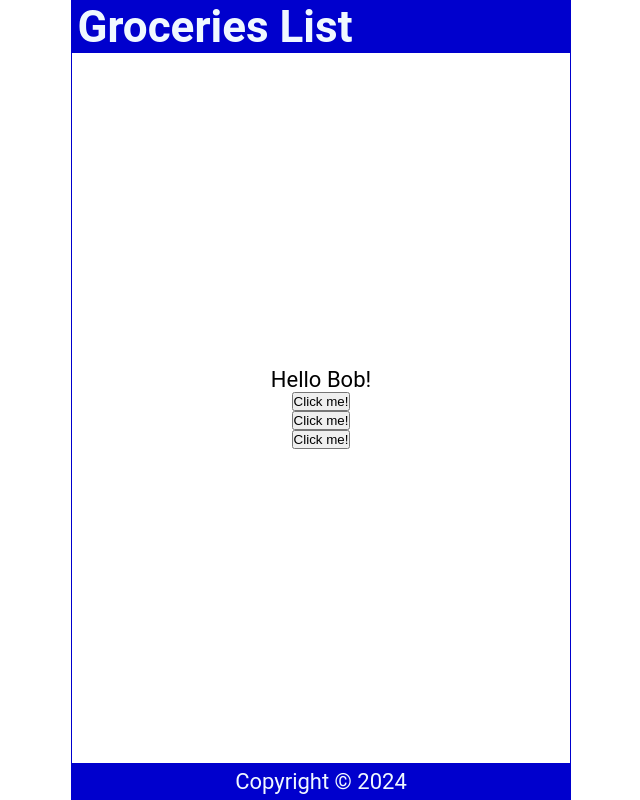
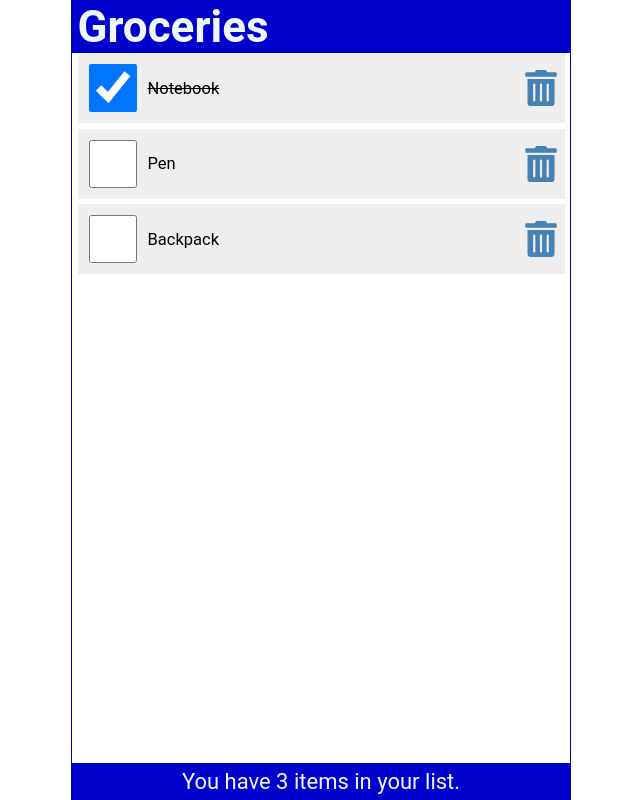
Before and after one commit to viktor-codes/01project, a React (Create React App) app: page / in a window 1280 px wide. Shown: the whole page, without its empty margins (319-959 px from the left). Built offline with nearby package versions, Linux system fonts and the light colour scheme; the HTML template or start-up script is replaced by a standard one.

Commit message:
Added ItemsList and LineItem components

```diff
--- a/package.json
+++ b/package.json
@@ -8,6 +8,7 @@
     "@testing-library/user-event": "^13.5.0",
     "react": "^18.3.1",
     "react-dom": "^18.3.1",
+    "react-icons": "^5.2.1",
     "react-scripts": "5.0.1",
     "web-vitals": "^2.1.4"
   },
--- a/src/App.js
+++ b/src/App.js
@@ -1,15 +1,50 @@
-import Header from './Header';
-import Content from './Content';
-import Footer from './Footer';
+import React from "react";
+import Header from "./Header";
+import Content from "./Content";
+import Footer from "./Footer";
+import { useState } from "react";
 
 function App() {
+  const [items, setItems] = useState([
+    {
+      id: 1,
+      checked: true,
+      item: "Notebook",
+    },
+    {
+      id: 2,
+      checked: false,
+      item: "Pen",
+    },
+    {
+      id: 3,
+      checked: false,
+      item: "Backpack",
+    },
+  ]);
+
+  const handleCheck = (id) => {
+    const listItems = items.map((item) =>
+      item.id === id ? { ...item, checked: !item.checked } : item
+    );
+    setItems(listItems);
+    localStorage.setItem("shoppingList", JSON.stringify(listItems));
+  };
+
+  const handleDelete = (id) => {
+    const listItems = items.filter((item) => item.id !== id);
+    setItems(listItems);
+    localStorage.setItem("shoppingList", JSON.stringify(listItems));
+  };
 
   return (
     <div className="App">
-      <Header />
-      <Content />
-      <Footer />
-
+      <Header title="Groceries"/>
+      <Content items={items}
+      handleCheck={handleCheck}
+      handleDelete={handleDelete}
+      />
+      <Footer length={items.length}/>
     </div>
   );
 }
--- a/src/Content.js
+++ b/src/Content.js
@@ -1,35 +1,19 @@
-import React from 'react'
+import ItemList from './ItemList';
 
-const Content = () => {
-    const handleNameChange = () => {
-      const names = ["Alice", "Bob", "Charlie", "David", "Eve"];
-      const int = Math.floor(Math.random() * names.length);
-      return names[int];
-    };
-
-    const handleClick = () => {
-      console.log("Button was clicked!");
-
-    }
-
-    const handleClick2 = (name) => {
-      console.log(`${name} was clicked!`);
-
-    }
-    const handleClick3 = (e) => {
-      console.log(e.target.innerText);
-
-    }
+const Content = ({ items, handleCheck, handleDelete }) => {
   return (
     <main>
-      <p onDoubleClick={handleClick}>
-        Hello {handleNameChange()}!
-      </p>
-      <button onClick={handleClick}>Click me!</button>
-      <button onClick={() => handleClick2("Viktor")}>Click me!</button>
-      <button onClick={(e) => handleClick3(e)}>Click me!</button>
+      {items.length ? (
+        <ItemList
+        items={items}
+        handleCheck={handleCheck}
+        handleDelete={handleDelete}
+        />
+      ) : (
+        <p style={{ marginTop: "2rem" }}>Your list is empty.</p>
+      )}
     </main>
-  )
-}
+  );
+};
 
 export default Content
--- a/src/Footer.js
+++ b/src/Footer.js
@@ -1,12 +1,10 @@
 import React from 'react'
 
-const Footer = () => {
-  const today = new Date();
-
+const Footer = ({length}) => {
   return (
     <footer>
         <p>
-            Copyright &copy; {today.getFullYear()}
+            {length ? `You have ${length} items in your list.` : "Your list is empty."}
         </p>
     </footer>
   )
--- a/src/Header.js
+++ b/src/Header.js
@@ -1,11 +1,12 @@
 import React from 'react'
 
-const Header = () => {
+const Header = ({title}) => {
   return (
     <header>
-        <h1>Groceries List</h1>
+        <h1>{title}</h1>
     </header>
   )
 }
 
+
 export default Header
--- /dev/null
+++ b/src/ItemList.js
@@ -0,0 +1,17 @@
+import LineItem from "./LineItem";
+const ItemList = ({ items, handleCheck, handleDelete }) => {
+  return (
+    <ul>
+      {items.map((item) => (
+        <LineItem
+        key={item.id}
+        item={item}
+        handleCheck={handleCheck}
+        handleDelete={handleDelete}
+        />
+      ))}
+    </ul>
+  );
+};
+
+export default ItemList
--- /dev/null
+++ b/src/LineItem.js
@@ -0,0 +1,26 @@
+import { FaTrashAlt } from "react-icons/fa";
+
+const LineItem = ({ item, handleCheck, handleDelete }) => {
+  return (
+    <li className="item" key={item.id}>
+      <input
+        type="checkbox"
+        onChange={() => handleCheck(item.id)}
+        checked={item.checked}
+      />
+      <label
+        style={item.checked ? { textDecoration: "line-through" } : null}
+        onDoubleClick={() => handleCheck(item.id)}
+      >
+        {item.item}
+      </label>
+      <FaTrashAlt
+        onClick={() => handleDelete(item.id)}
+        role="button"
+        tabIndex="0"
+      />
+    </li>
+  );
+};
+
+export default LineItem;
--- a/src/index.css
+++ b/src/index.css
@@ -44,8 +44,7 @@
   display: flex;
   flex-direction: column;
   flex-grow: 1;
-  justify-content: center;
-  align-items: center;
+  justify-content: flex-start;
   overflow-y: auto;
 }
 
@@ -57,3 +56,62 @@
   display: grid;
   place-content: center;
 }
+
+ul {
+  width: 100%;
+  list-style: none;
+  padding: 0 0.25rem 0.25rem;
+}
+
+ul li::before {
+  content: "\200B";
+}
+
+.item {
+  display: flex;
+  justify-content: flex-start;
+  align-items: center;
+  padding: 0.5rem 0 0.5rem 0.5rem;
+  margin: 0.25rem 0;
+  background-color: #eee;
+}
+
+.item:first-child {
+  margin: 0;
+}
+
+.item input[type="checkbox"] {
+  text-align: center;
+  width: 2.5rem;
+  width: 48px;
+  min-width: 48px;
+  height: 2.5rem;
+  height: 48px;
+  min-height: 48px;
+  cursor: pointer;
+  margin-right: 0.5rem;
+}
+
+.item input[type="checkbox"]:focus+label {
+  text-decoration: underline;
+}
+
+.item>label {
+  font-size: 0.75rem;
+  flex-grow: 1;
+}
+
+.item svg {
+  width: 48px;
+  min-width: 48px;
+  height: 36px;
+  font-size: 1rem;
+  color: steelblue;
+  cursor: pointer;
+}
+
+.item svg:focus,
+.item svg:hover {
+  color: red;
+  outline: none;
+}
```
Also changed, not shown: 1 other file (tests, documents, lock files or other folders).
